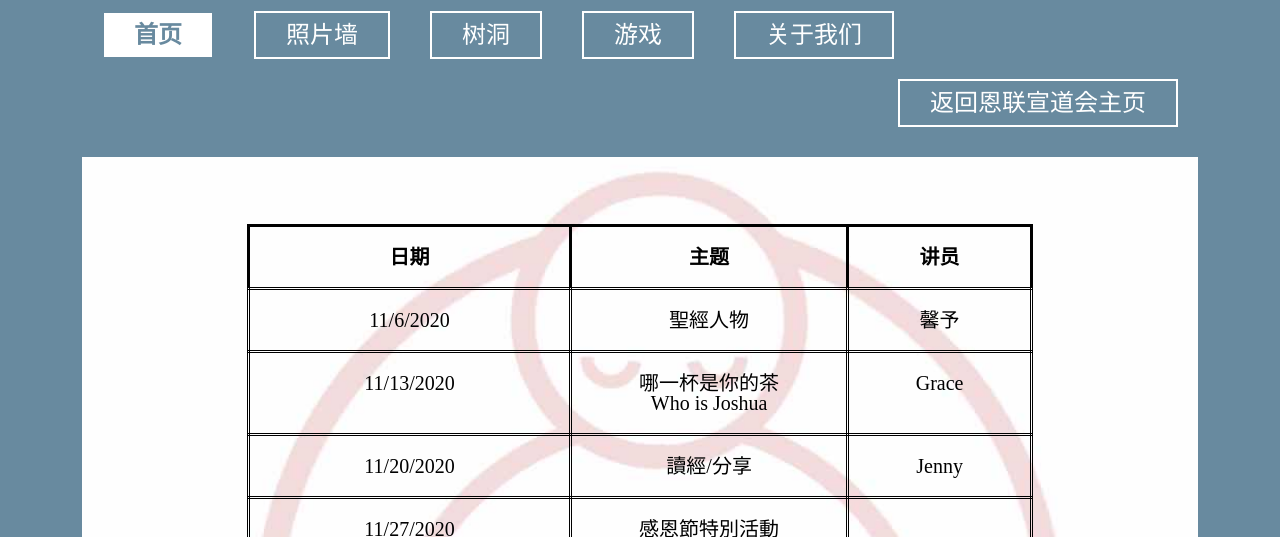
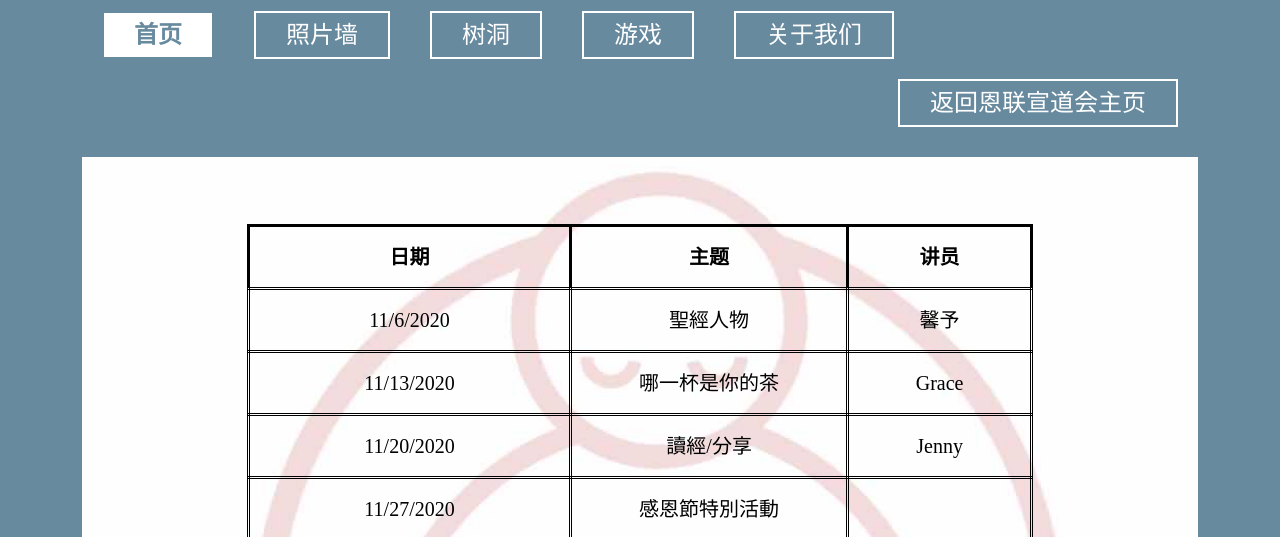
Before and after one commit to JoshuaFellowship/JoshuaFellowship.github.io, a plain HTML site: page index.html in a window 1280 px wide. Shown: the part 192-729 px from the top of the page. Drawn offline with Linux system fonts and the light colour scheme.

Commit message:
Update index.html

```diff
--- a/index.html
+++ b/index.html
@@ -48,7 +48,7 @@
                 </tr>
                 <tr>
                     <td>11/13/2020</td>
-                    <td>哪一杯是你的茶<br>Who is Joshua</td>
+                    <td>哪一杯是你的茶</td>
                     <td>Grace</td>
                 </tr>
                 <tr>
```
